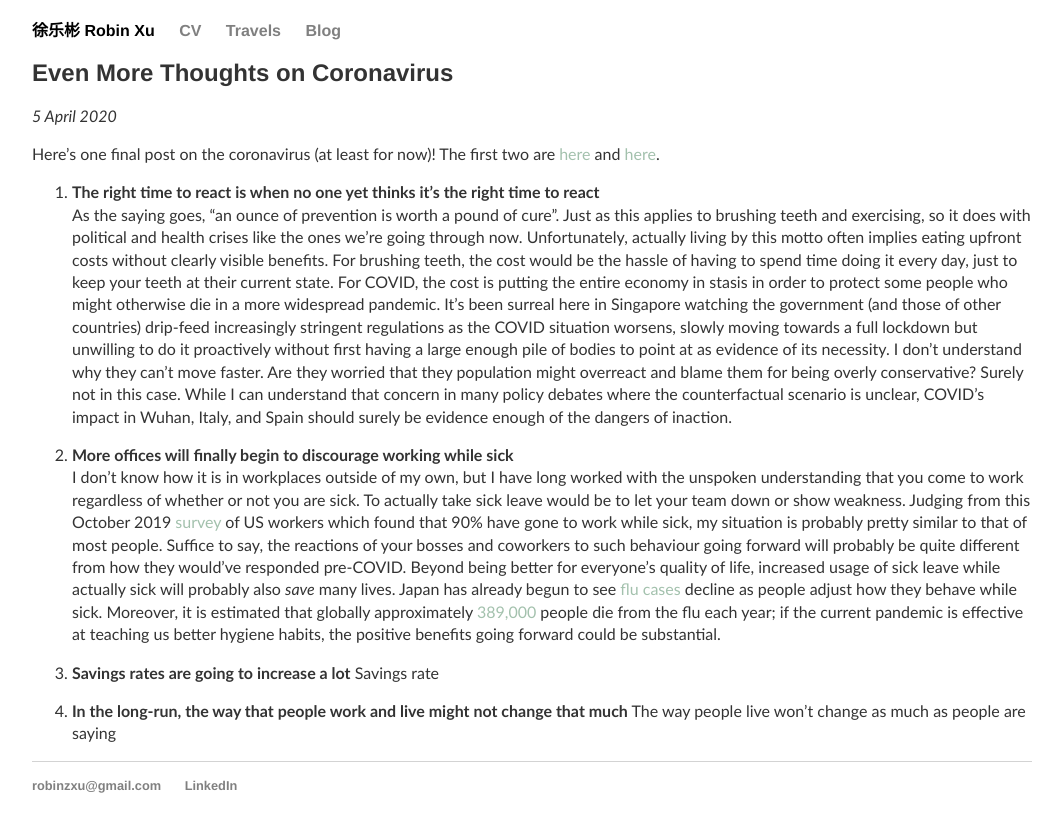
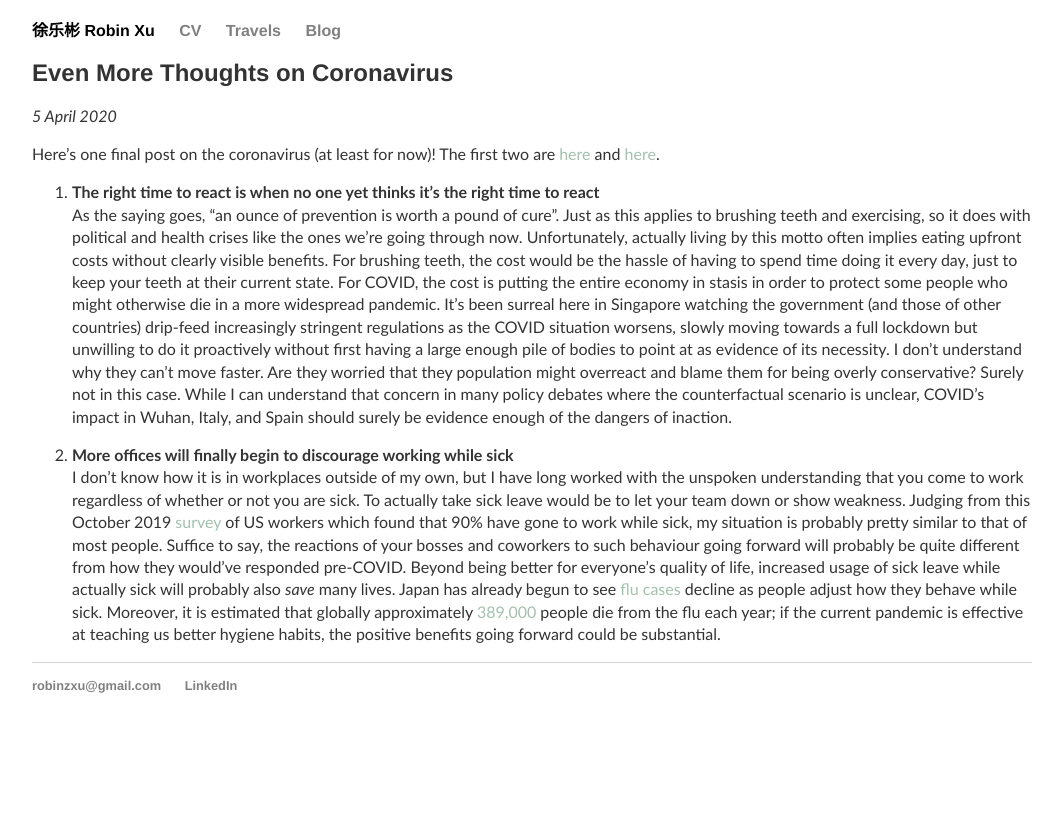
Before and after one commit to robinzxu/robinzxu.github.io, a Jekyll site: the page built from _posts/2020-04-05-even-more-thoughts-on-coronavirus.md, in a window 1280 px wide. Shown: the top 832 px of the page, without its empty margins (108-1169 px from the left). Built offline with Jekyll 4.4.1, drawn with Linux system fonts in a browser that asks for light colours.

Commit message:
Update 2020-04-05-even-more-thoughts-on-coronavirus.md

```diff
--- a/_posts/2020-04-05-even-more-thoughts-on-coronavirus.md
+++ b/_posts/2020-04-05-even-more-thoughts-on-coronavirus.md
@@ -12,8 +12,7 @@ As the saying goes, "an ounce of prevention is worth a pound of cure". Just as t
 2. **More offices will finally begin to discourage working while sick**
 I don't know how it is in workplaces outside of my own, but I have long worked with the unspoken understanding that you come to work regardless of whether or not you are sick. To actually take sick leave would be to let your team down or show weakness. Judging from this October 2019 [survey](http://rh-us.mediaroom.com/2019-10-24-9-In-10-Employees-Come-To-Work-Sick-Survey-Shows){:target="_blank" rel="noopener"} of US workers which found that 90% have gone to work while sick, my situation is probably pretty similar to that of most people. Suffice to say, the reactions of your bosses and coworkers to such behaviour going forward will probably be quite different from how they would've responded pre-COVID. Beyond being better for everyone's quality of life, increased usage of sick leave while actually sick will probably also *save* many lives. Japan has already begun to see [flu cases](https://www.wsj.com/articles/japan-sees-silver-lining-to-coronavirus-as-flu-cases-drop-11583073526){:target="_blank" rel="noopener"} decline as people adjust how they behave while sick. Moreover, it is estimated that globally approximately [389,000](https://www.ncbi.nlm.nih.gov/pmc/articles/PMC6815659/){:target="_blank" rel="noopener"} people die from the flu each year; if the current pandemic is effective at teaching us better hygiene habits, the positive benefits going forward could be substantial.
 
-3. **Savings rates are going to increase a lot**
+<!-- 3. **Savings rates are going to increase a lot**
 Savings rate
-
 4. **In the long-run, the way that people work and live might not change that much**
-The way people live won't change as much as people are saying
+The way people live won't change as much as people are saying -->
```
